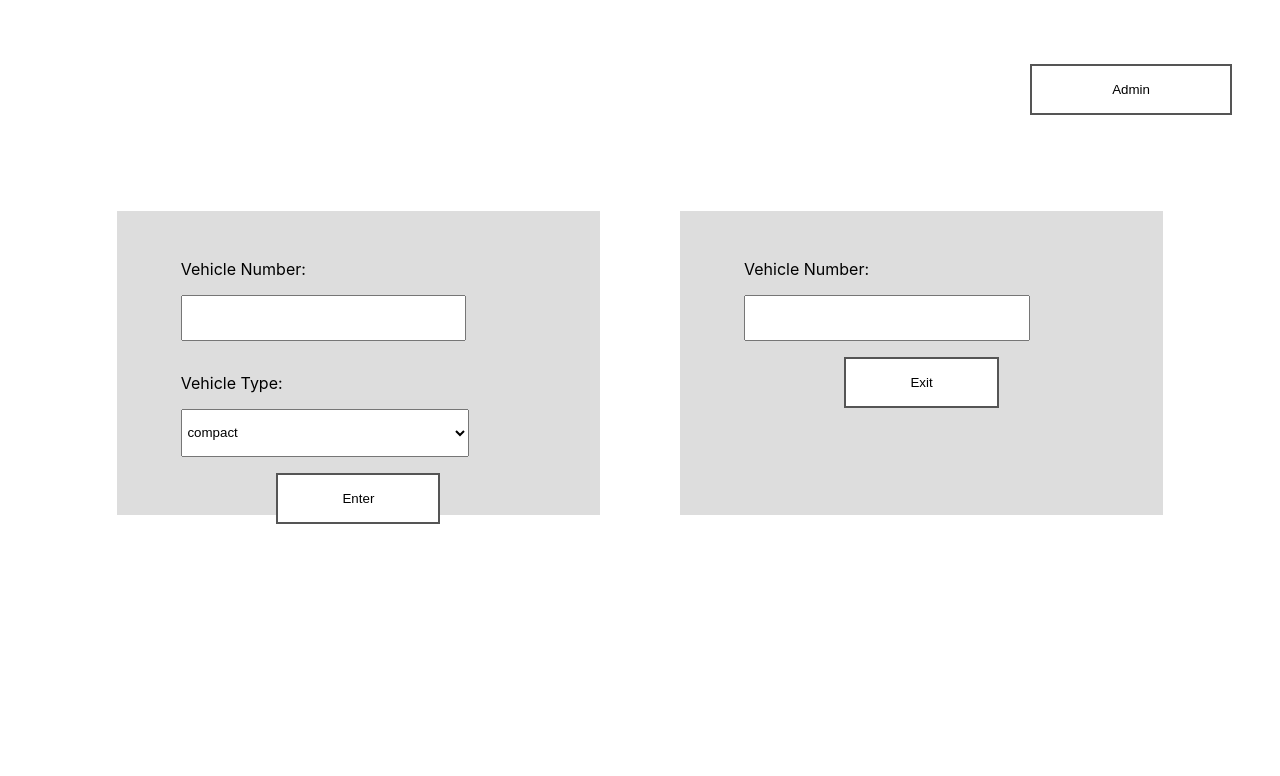
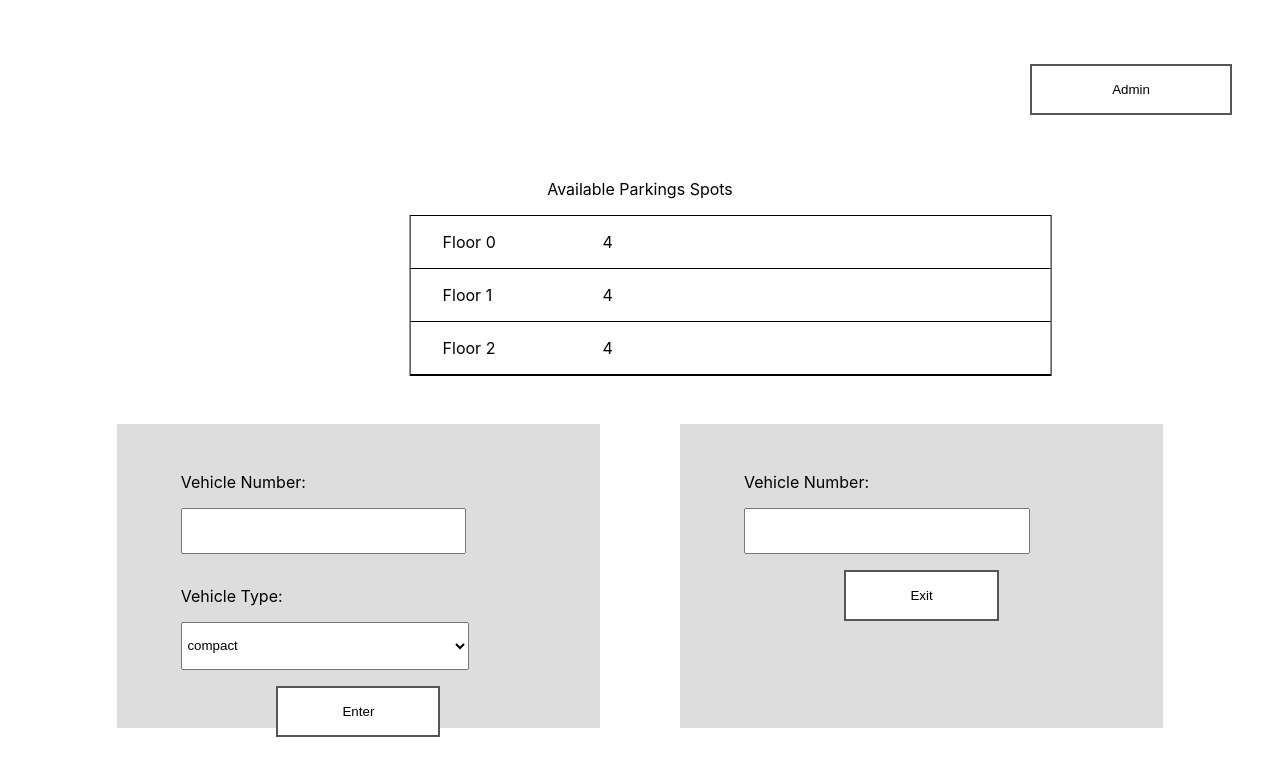
Before and after one commit to AnjuBudhwanBala/parking-garage, a React (Create React App) app: page / in a window 1280 px wide. Shown: the top 776 px of the page. Built offline with nearby package versions, Linux system fonts and the light colour scheme.

Commit message:
added floor spots availabilty in landing page

```diff
--- a/src/LandingPage.tsx
+++ b/src/LandingPage.tsx
@@ -2,6 +2,7 @@ import EnterParking from "./EnterParking/EnterParking";
 import ExitParking from "./ExitParking";
 import { ParkingGarage } from "./App";
 import { useNavigate } from "react-router-dom";
+import FloorParkingSpotTable from "./FloorParkingSpotTable";
 import "./App.css";
 
 type IProps = {
@@ -12,12 +13,13 @@ type IProps = {
 const LandingPage = (props: IProps) => {
     const { setParkingGarageData, parkingGarageData } = props;
     const navigate = useNavigate();
+
     return (
         <>
             <div className="adminButton">
                 <button onClick={(_) => navigate("/admin")}>Admin</button>
             </div>
-
+            <FloorParkingSpotTable parkingGarageData={parkingGarageData} />
             <EnterParking
                 setParkingGarageData={setParkingGarageData}
                 parkingGarageData={parkingGarageData}
```
